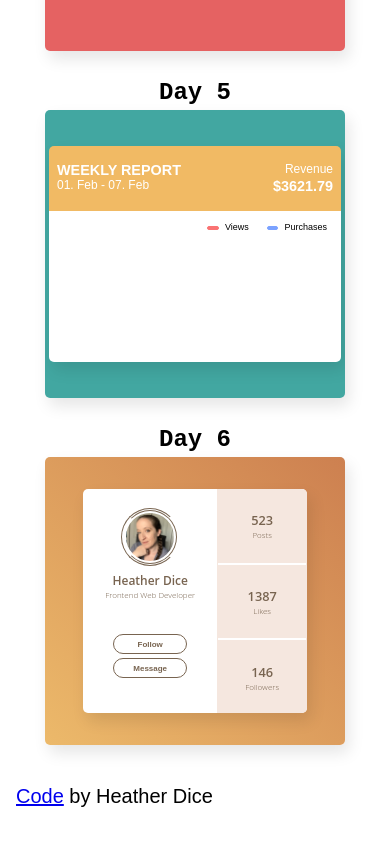
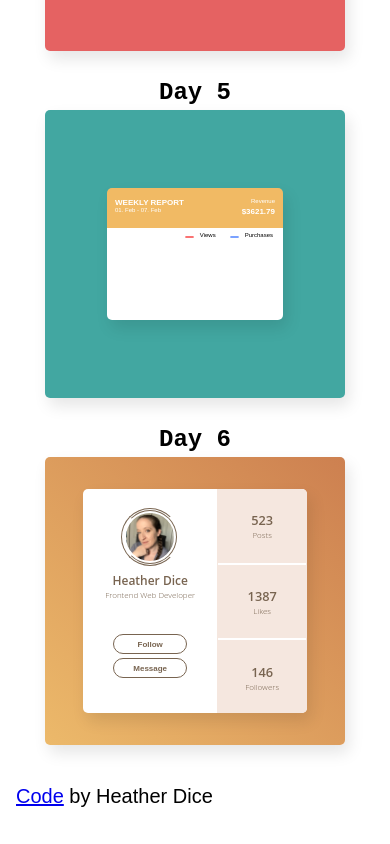
Before and after one commit to heatherdice/100_days_css, a React (Create React App) app: page / in a window 390 px wide. Shown: the part 2390-3234 px from the top of the page. Built offline with nearby package versions, Linux system fonts and the light colour scheme.

Commit message:
Tablet styling

```diff
--- a/src/styles/Days.css
+++ b/src/styles/Days.css
@@ -39,6 +39,7 @@
     width: 25em;
 }
 
+/* standard styling for all project containers */
 .day-container {
     z-index: 1;
     width: 100%;
--- a/src/styles/dayStyles/Day5.css
+++ b/src/styles/dayStyles/Day5.css
@@ -80,7 +80,25 @@
 @media (max-width: 945px) {
 	.chart-container {
 		padding: 0.5em;
-		width: 17.25em;
-		height: 12.5em;
+		width: 10em;
+		height: 7.25em;
+	}
+	.chart-header {
+		padding: 0.1em 0;
+	}
+	.chart-large-text {
+		font-size: 0.5em;
+		font-weight: 600;
+	}
+	.chart-small-text, .key {
+		font-size: 0.25em;
+		font-weight: 8;
+	}
+	.key-red, .key-blue {
+		max-width: 1.75em;
+		margin: 4em 1.5em 0 3.5em;
+	}
+	.view-purchase {
+		margin-top: 12em;
 	}
 }
```
